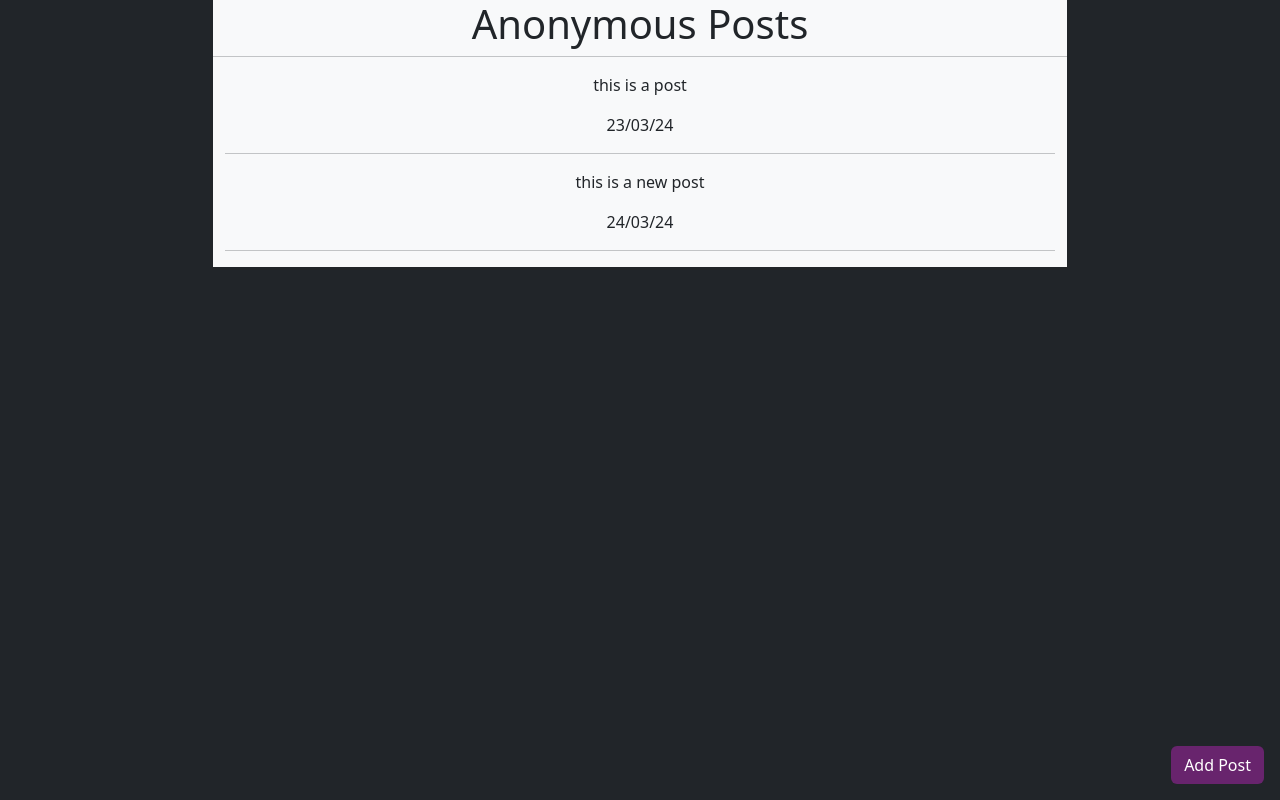
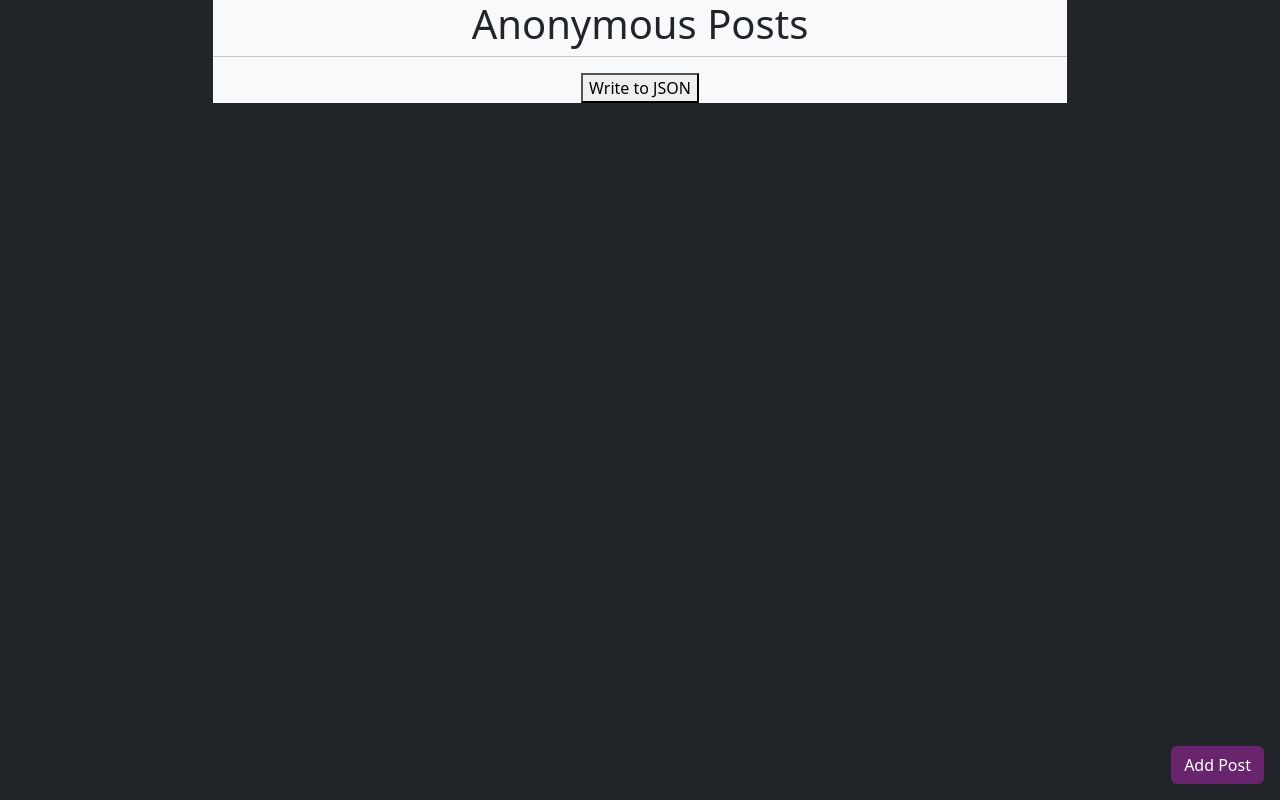
Before and after one commit to WilliamMorgan73/ProgBlack2, a Next.js app: page / in a window 1280 px wide. Built offline with nearby package versions, Linux system fonts and the light colour scheme.

Commit message:
Data writes to file - not correct format and had to remove display data

```diff
--- /dev/null
+++ b/data/data.json
@@ -0,0 +1 @@
+{"message":"Hello, JSON!"}
--- /dev/null
+++ b/pages/api/writeJson.js
@@ -0,0 +1,24 @@
+import fs from 'fs';
+import path from 'path';
+
+export default function handler(req, res) {
+  if (req.method === 'POST') {
+    const data = req.body; // Data sent from the client
+
+    // Path to the JSON file
+    const filePath = path.join(process.cwd(), 'data', 'data.json');
+
+    // Write to JSON file
+    fs.writeFile(filePath, JSON.stringify(data), (err) => {
+      if (err) {
+        console.error(err);
+        res.status(500).json({ error: 'Failed to write JSON file' });
+        return;
+      }
+      console.log('JSON file written successfully');
+      res.status(200).json({ success: true });
+    });
+  } else {
+    res.status(405).json({ error: 'Method Not Allowed' });
+  }
+}
--- a/src/app/page.js
+++ b/pages/index.js
@@ -2,9 +2,9 @@
 import React from 'react';
 import { Container, Row, Col, Modal, Button, Form} from 'react-bootstrap';
 import 'bootstrap/dist/css/bootstrap.min.css';
-import data from './data.json';
-import styles from './styles.css';
+import styles from '../src/styles/styles.css';
 import { useState } from 'react';
+import WriteJsonButton from '@/app/components/writeJsonButton';
 
 
 function MainColumn() {
@@ -22,15 +22,7 @@ function MainColumn() {
           <Row>
             <hr></hr>
           </Row>
-          <Row>
-            {data.posts.map((posts) => (
-              <div key={posts.id}>
-                <p>{posts.content}</p>
-                <p>{posts.date}</p>
-                <hr></hr>
-              </div>
-            ))}
-          </Row>
+          <WriteJsonButton />
         </Col>
         <Col xs={2}>
           <Row>
@@ -42,14 +34,6 @@ function MainColumn() {
                 </Modal.Header>
                 <Modal.Body>
                   <Form>
-                  <Form.Group className="mb-3" controlId="addPostForm.ControlInput1">
-                    <Form.Label>Post Date</Form.Label>
-                    <Form.Control
-                      type="date"
-                      placeholder="dd/mm/yy"
-                      autoFocus
-                    />
-                    </Form.Group>
                     <Form.Group className="mb-3" controlId="addPostForm.ControlTextarea1">
                       <Form.Label>Post Content</Form.Label>
                       <Form.Control as="textarea" rows={3} />
--- /dev/null
+++ b/src/app/components/writeJsonButton.js
@@ -0,0 +1,26 @@
+import React from 'react';
+
+const WriteJsonButton = () => {
+  const handleClick = async () => {
+    try {
+      const response = await fetch('/api/writeJson', {
+        method: 'POST',
+        headers: {
+          'Content-Type': 'application/json',
+        },
+        body: JSON.stringify({ message: 'Hello, JSON!' }), // Data to be written to JSON file
+      });
+      if (response.ok) {
+        console.log('JSON file written successfully');
+      } else {
+        console.error('Failed to write JSON file');
+      }
+    } catch (error) {
+      console.error('Failed to write JSON file:', error);
+    }
+  };
+
+  return <button onClick={handleClick}>Write to JSON</button>;
+};
+
+export default WriteJsonButton;
--- a/src/app/data.json
+++ /dev/null
@@ -1,14 +0,0 @@
-{
-    "posts": [
-        {
-            "id": 1,
-            "content": "this is a post",
-            "date": "23/03/24"
-        },
-        {
-            "id": 2,
-            "content": "this is a new post",
-            "date": "24/03/24"
-        }
-    ]
-}
```
Also changed, not shown: src/styles/styles.css (renamed from src/app/styles.css).
